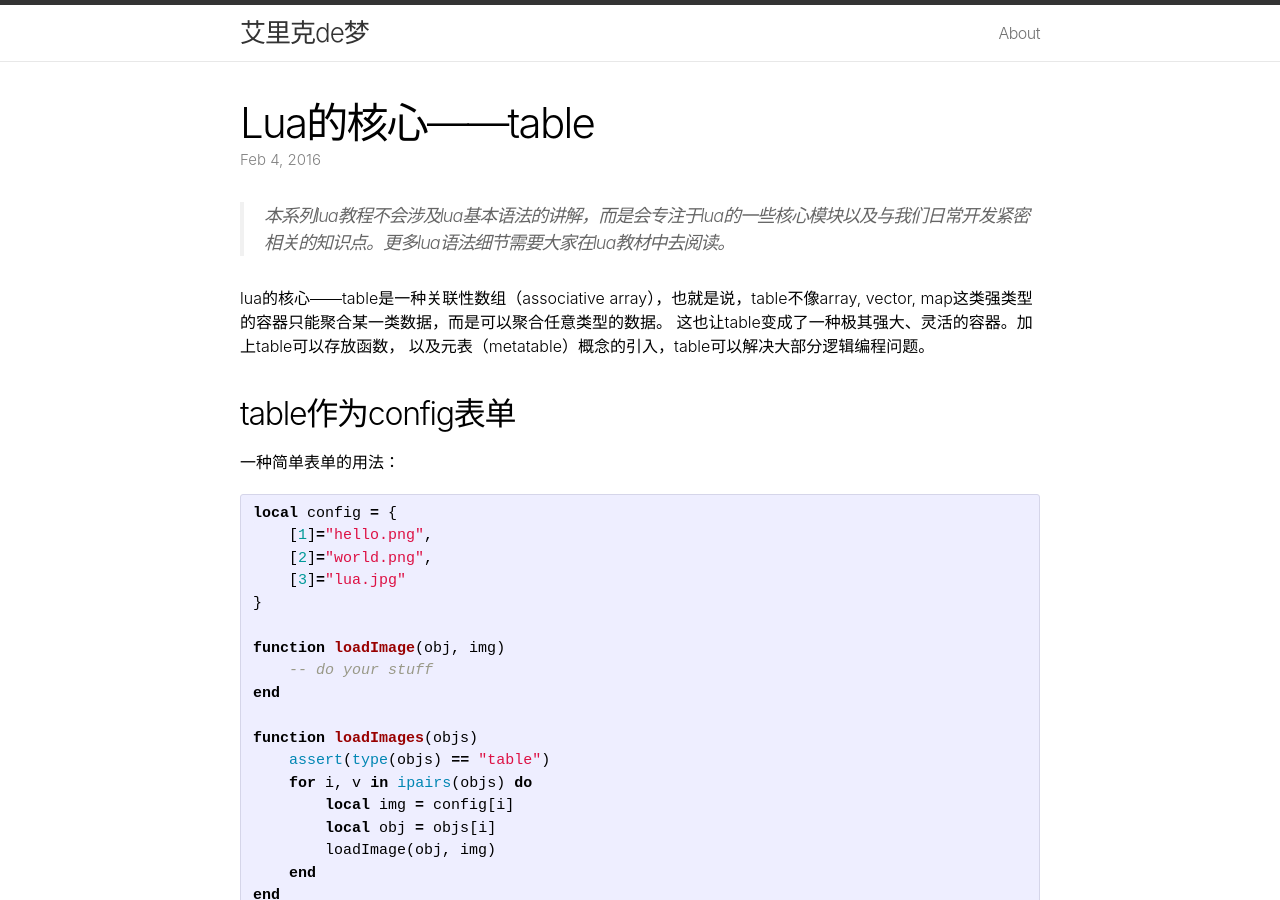
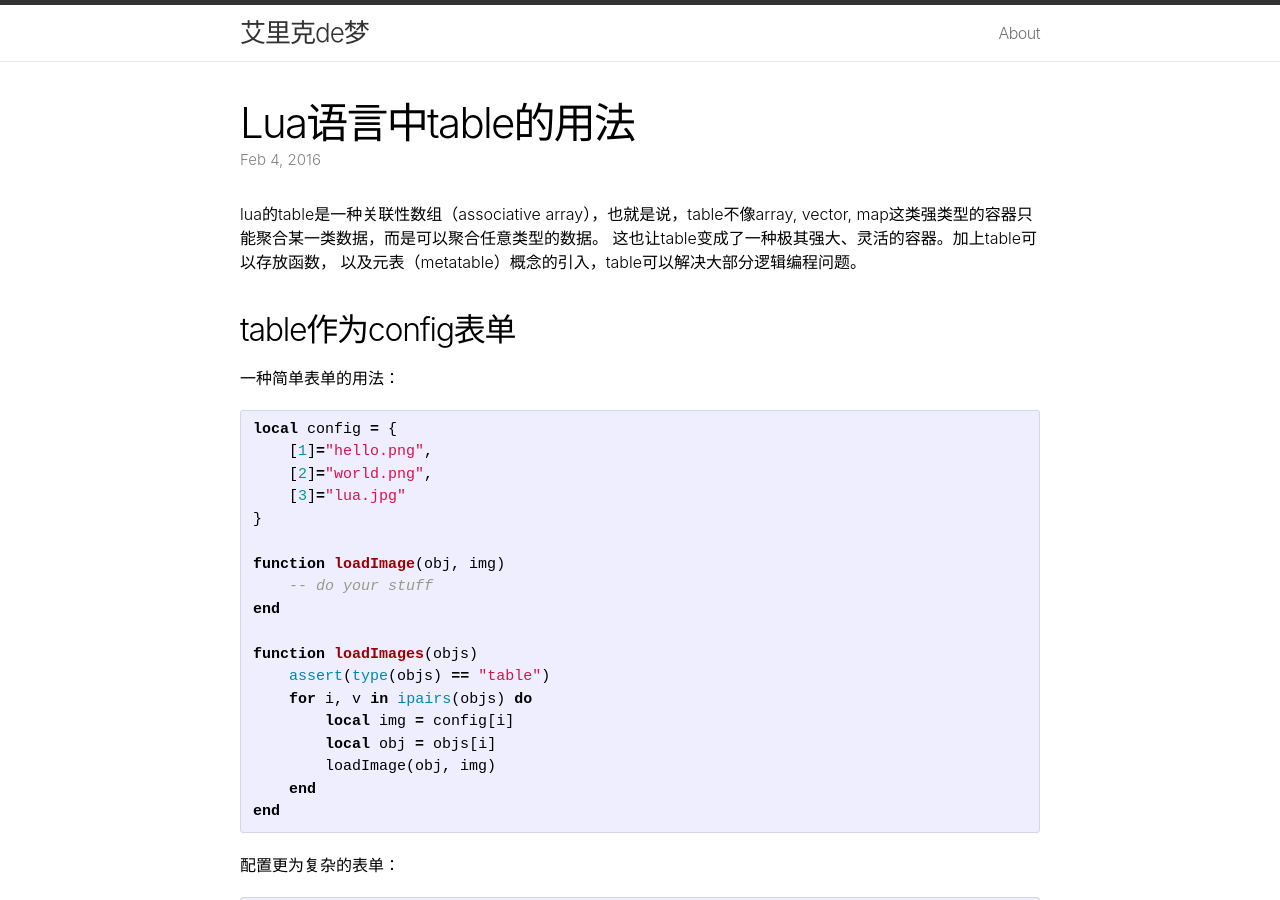
Before and after one commit to pyericz/blog, a Jekyll site: the page built from _posts/2016-02-04-lua-table.markdown, in a window 1280 px wide and 900 px high. Built offline with Jekyll 4.4.1, drawn with Linux system fonts in a browser that asks for light colours; formulas are drawn with MathJax 3.

Commit message:
更改标题

```diff
--- a/_posts/2016-02-04-lua-table.markdown
+++ b/_posts/2016-02-04-lua-table.markdown
@@ -1,17 +1,17 @@
 ---
 layout: post
-title: "Lua的核心——table"
+title: "Lua语言中table的用法"
 date: 2016-02-04
 categories: Lua
 ---
 
->本系列lua教程不会涉及lua基本语法的讲解，而是会专注于lua的一些核心模块以及与我们日常开发紧密相关的知识点。更多lua语法细节需要大家在lua教材中去阅读。
-
-lua的核心——table是一种关联性数组（associative array），也就是说，table不像array,
+lua的table是一种关联性数组（associative array），也就是说，table不像array,
 vector, map这类强类型的容器只能聚合某一类数据，而是可以聚合任意类型的数据。
 这也让table变成了一种极其强大、灵活的容器。加上table可以存放函数，
 以及元表（metatable）概念的引入，table可以解决大部分逻辑编程问题。
+
 ## table作为config表单
+
 一种简单表单的用法：
 
 {% highlight lua %}
@@ -68,6 +68,7 @@ end
 {% endhighlight %}
 
 ## 元表
+
 元表的引入最初是为了能扩展table本身不具备的行为。比如，两个table的加／减法是未定义的，但通过元表的方式可以扩展实现这种定义。
 
 举个例子。
@@ -234,6 +235,7 @@ lua语言虽然简单，但lua程序语言设计的思想是值得我们每个
 >Simple But Elegant（简单却不失优雅）
 
 ## table作为数据结构
+
 以下是数据结构—— **集合** 的lua实现
 
 {% highlight lua %}
@@ -285,6 +287,7 @@ mt.__eq = set.equal
 {% endhighlight %}
 
 ## table作为类
+
 一个简单的面向对象设计如下：
 
 {% highlight lua %}
```
